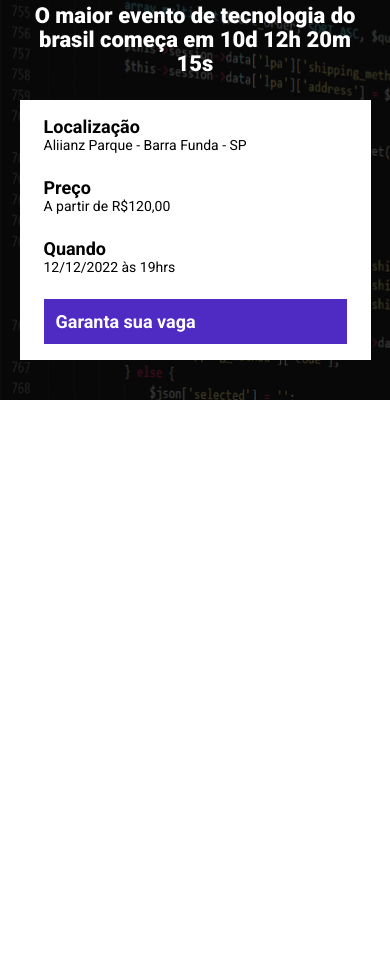
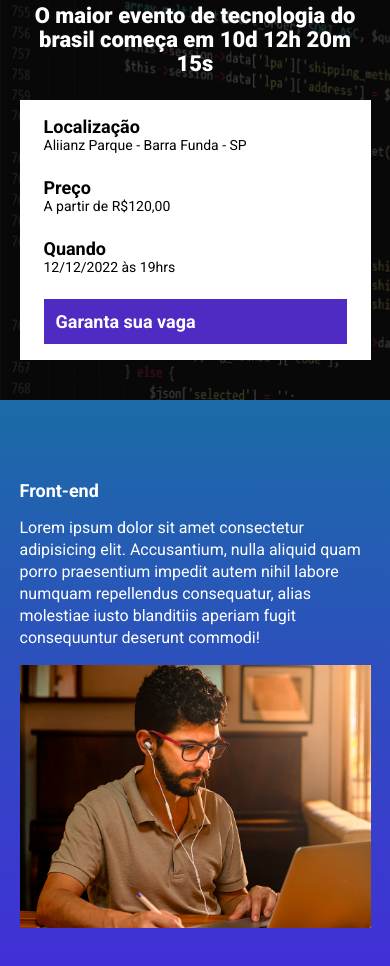
Before and after one commit to gabrielmirasebac/Ebac_tech_talks, a website built with Parcel: page src/index.html in a window 390 px wide. Shown: the part 100-1066 px from the top of the page. Before the commit the page ends 844 px from the top, so only its background shows below. Built offline with nearby package versions, Linux system fonts and the light colour scheme.

Commit message:
criando a sessao event

```diff
--- a/src/index.html
+++ b/src/index.html
@@ -37,6 +37,17 @@
             </div>
         </div>
     </header>
+    <section class="event">
+        <div class="container">
+            <div class="event__details">
+                <h2 class="event__details__title">Front-end</h2>
+                <p class="event__details__description">
+                    Lorem ipsum dolor sit amet consectetur adipisicing elit. Accusantium, nulla aliquid quam porro praesentium impedit autem nihil labore numquam repellendus consequatur, alias molestiae iusto blanditiis aperiam fugit consequuntur deserunt commodi!
+                </p>
+            </div>
+            <img class="event__image" src="./images/frontend.png" alt="Front-end">
+        </div>
+    </section>
 
 
 
--- /dev/null
+++ b/src/styles/_event.scss
@@ -0,0 +1,43 @@
+.event{
+    padding: 80px 0;
+    background-image: linear-gradient(#1B6CA7, #442BDB);
+
+    .container{
+        display: flex;
+    }
+
+    &__image{
+        max-width: 360px;
+    }
+
+    &__details{
+        margin-right: 40px;
+
+        &__title{
+            font-size: 18px;
+            font-weight: bold;
+            margin-bottom: 16px;
+            margin-bottom: 16px;
+
+        }
+
+        &__description{
+            line-height: 22px;
+        }
+    }
+
+    @media(max-width: 640px){
+        .container{
+            display: block;
+        }
+
+        &__image{
+            width: 100%;;
+        }
+
+        &__details{
+            margin-right: 0;
+            margin-bottom: 16px;
+        }
+    }
+}
--- a/src/styles/main.scss
+++ b/src/styles/main.scss
@@ -1,6 +1,7 @@
 @use 'hero';
 @use 'components/infos_bar';
 @use 'components/buttons';
+@use 'event';
 
 *{
     margin: 0;
```
